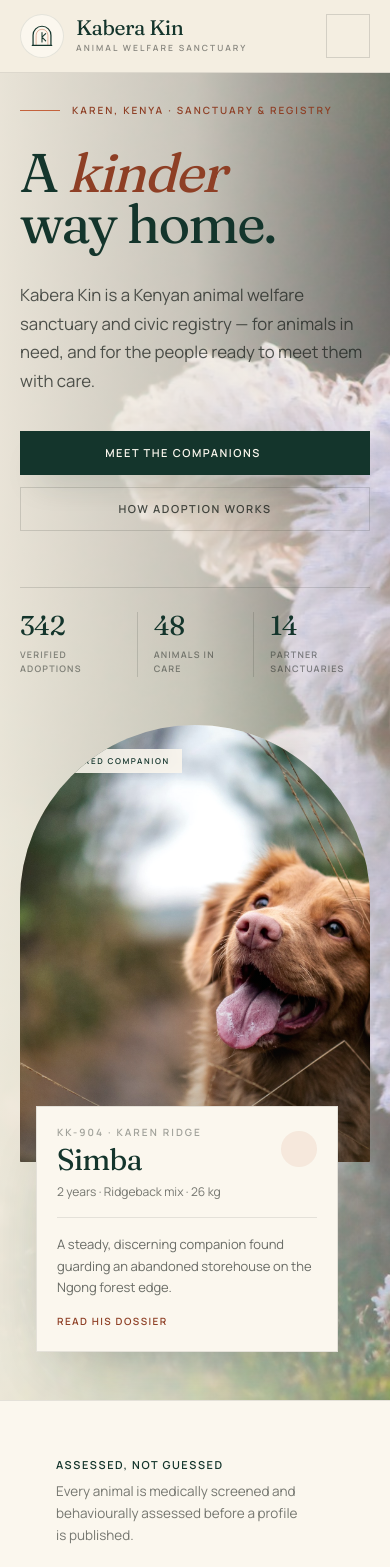
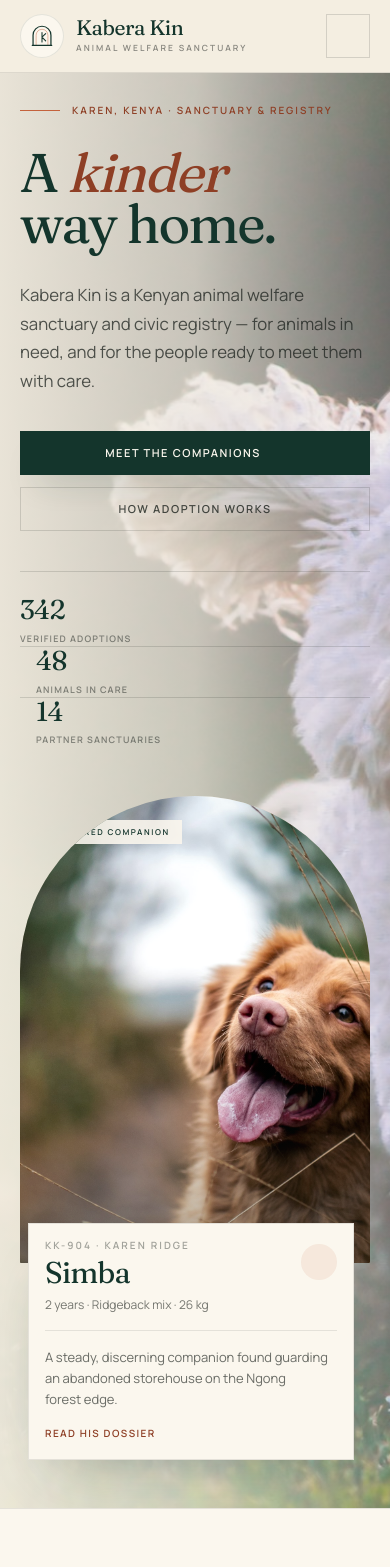
Before and after one commit to jeffkaberagithara-guru/kabera-kin, a Next.js app: page / in a window 390 px wide. Shown: the top 1567 px of the page. Built offline with nearby package versions, Linux system fonts and the light colour scheme.

Commit message:
responsive: improve layout across breakpoints

```diff
--- a/src/app/globals.css
+++ b/src/app/globals.css
@@ -11,11 +11,14 @@
   html {
     scroll-padding-top: 5rem;
     scroll-behavior: smooth;
+    overflow-x: hidden;
   }
 
   body {
     background-color: #f4eee1;
     color: #1c221d;
+    overflow-x: hidden;
+    width: 100%;
   }
 
   h1,
--- a/src/app/page.tsx
+++ b/src/app/page.tsx
@@ -124,16 +124,16 @@ export default function Home() {
             </p>
 
             <div className="mt-9 flex flex-col gap-3 sm:flex-row">
-              <Link href="/adopt" className="btn-primary">
+              <Link href="/adopt" className="btn-primary w-full sm:w-auto justify-center">
                 Meet the companions
                 <ArrowRightIcon className="h-4 w-4" />
               </Link>
-              <Link href="/how-it-works" className="btn-quiet">
+              <Link href="/how-it-works" className="btn-quiet w-full sm:w-auto justify-center">
                 How adoption works
               </Link>
             </div>
 
-            <div className="mt-14 max-w-xl border-t border-ink/15 pt-6">
+            <div className="mt-10 sm:mt-14 max-w-xl border-t border-ink/15 pt-6">
               <StatRow stats={registryStats} />
             </div>
           </div>
@@ -144,7 +144,7 @@ export default function Home() {
               className="absolute -bottom-6 -left-6 hidden h-2/3 w-2/3 bg-clay/10 lg:block"
             />
             <div className="relative">
-              <div className="relative aspect-[4/5] overflow-hidden bg-stone arch">
+              <div               className="relative aspect-[3/4] sm:aspect-[4/5] overflow-hidden bg-stone arch">
                 <Image
                   src={imagery.sanctuary}
                   alt="A calm sanctuary setting with a rescued dog in afternoon light"
@@ -159,7 +159,7 @@ export default function Home() {
                 </span>
               </div>
 
-              <div className="relative -mt-14 ml-4 mr-8 border border-ink/10 bg-paper p-5 shadow-editorial sm:ml-8 lg:-ml-12 lg:mr-0 lg:p-6">
+              <div                 className="relative -mt-10 sm:-mt-14 ml-2 sm:ml-4 mr-4 sm:mr-8 border border-ink/10 bg-paper p-4 sm:p-5 shadow-editorial sm:ml-8 lg:-ml-12 lg:mr-0 lg:p-6">
                 <div className="flex items-start justify-between gap-4">
                   <div>
                     <p className="eyebrow text-ink/40">KK-904 · Karen Ridge</p>
--- a/src/components/header.tsx
+++ b/src/components/header.tsx
@@ -109,7 +109,7 @@ export function Header() {
         <div className="shell flex h-[72px] items-center justify-between gap-6">
           <Brand />
 
-          <nav aria-label="Primary" className="hidden items-center gap-1 lg:flex">
+          <nav aria-label="Primary"                 className="hidden items-center gap-1 xl:flex">
             {links.map((link) => (
               <Link
                 key={link.href}
@@ -145,7 +145,7 @@ export function Header() {
               aria-expanded={open}
               aria-controls="mobile-navigation"
               aria-label={open ? "Close menu" : "Open menu"}
-              className="flex h-11 w-11 items-center justify-center border border-ink/15 text-forest transition hover:border-forest/40 lg:hidden"
+              className="flex h-11 w-11 items-center justify-center border border-ink/15 text-forest transition hover:border-forest/40 xl:hidden"
             >
               {open ? <XIcon className="h-5 w-5" /> : <MenuIcon className="h-5 w-5" />}
             </button>
@@ -160,7 +160,7 @@ export function Header() {
         aria-modal="true"
         aria-label="Mobile navigation"
         hidden={!open}
-        className="fixed inset-x-0 top-0 z-[60] max-h-dvh overflow-y-auto overscroll-contain border-b border-ink/10 bg-linen/95 backdrop-blur-md lg:hidden"
+        className="fixed inset-x-0 top-0 z-[60] max-h-dvh overflow-y-auto overscroll-contain border-b border-ink/10 bg-linen/95 backdrop-blur-md xl:hidden"
       >
         <div className="shell flex flex-col py-6 px-5">
           <div className="flex items-center justify-between mb-8">
--- a/src/components/ui.tsx
+++ b/src/components/ui.tsx
@@ -71,7 +71,7 @@ export function StatRow({
 }) {
   return (
     <dl
-      className={`grid grid-cols-3 divide-x ${
+      className={`grid grid-cols-1 sm:grid-cols-3 divide-y sm:divide-y-0 sm:divide-x ${
         tone === "light" ? "divide-paper/15" : "divide-ink/15"
       } ${className}`}
     >
```
